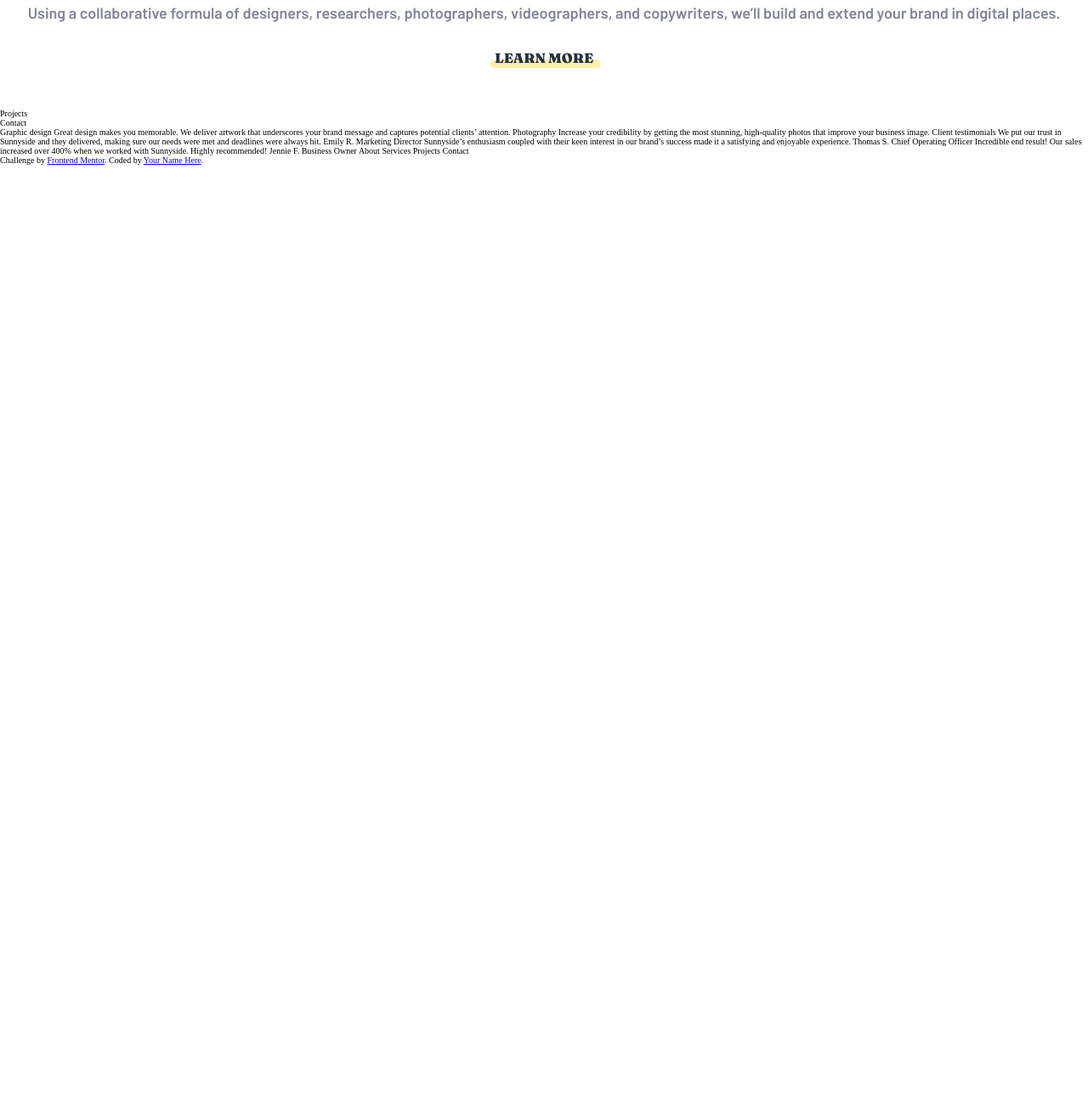
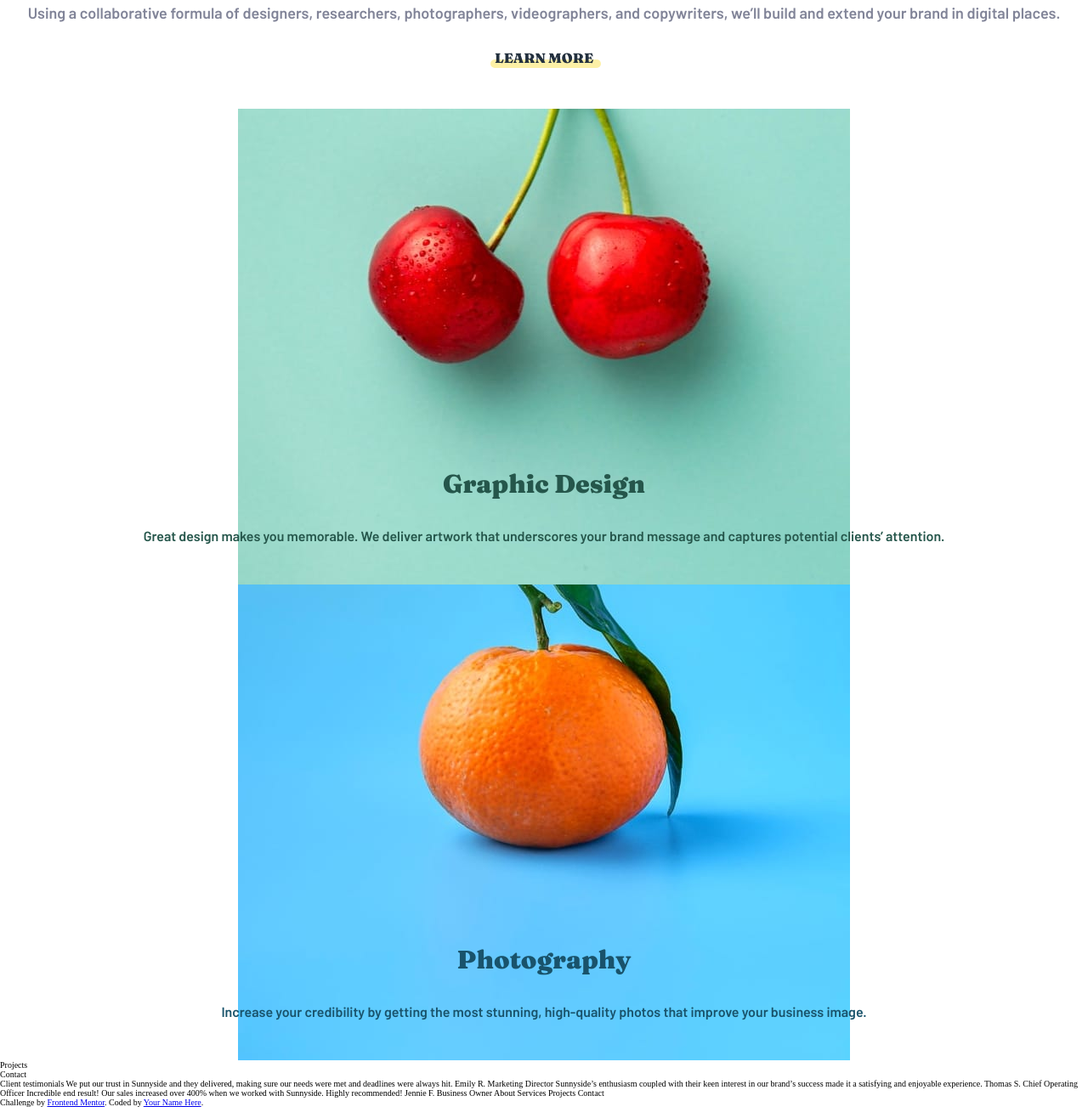
Before and after one commit to emersonhenriquedev/sunnyside-agency, a website: page index.html in a window 1280 px wide. Shown: the part 3086-4389 px from the top of the page at 85% size. Before the commit the page ends 3280 px from the top, so only its background shows below. Drawn offline with Linux system fonts and the light colour scheme.

Commit message:
services

```diff
--- a/index.html
+++ b/index.html
@@ -1,11 +1,14 @@
 <!DOCTYPE html>
 <html lang="en">
+
 <head>
   <meta charset="UTF-8">
-  <meta name="viewport" content="width=device-width, initial-scale=1.0"> <!-- displays site properly based on user's device -->
+  <meta name="viewport" content="width=device-width, initial-scale=1.0">
+  <!-- displays site properly based on user's device -->
   <link rel="preconnect" href="https://fonts.googleapis.com">
   <link rel="preconnect" href="https://fonts.gstatic.com" crossorigin>
-  <link href="https://fonts.googleapis.com/css2?family=Barlow:wght@600&family=Fraunces:wght@700;900&display=swap" rel="stylesheet">
+  <link href="https://fonts.googleapis.com/css2?family=Barlow:wght@600&family=Fraunces:wght@700;900&display=swap"
+    rel="stylesheet">
   <link rel="icon" type="image/png" sizes="32x32" href="./images/favicon-32x32.png">
   <link rel="stylesheet" href="sass/main.css">
   <title>Frontend Mentor | Sunnyside agency landing page</title>
@@ -16,6 +19,7 @@
     .attribution a { color: hsl(228, 45%, 44%); }
   </style> -->
 </head>
+
 <body>
   <header class="header">
     <nav class="navigation">
@@ -43,11 +47,32 @@
       <div class="section-container__text-container">
         <h2 class="heading-primary  u-margin-bottom-medium ">Stand out to the right audience</h2>
         <p class="paragraph">
-          Using a collaborative formula of designers, researchers, photographers, videographers, and copywriters, we’ll build and extend your brand in digital places.
+          Using a collaborative formula of designers, researchers, photographers, videographers, and copywriters, we’ll
+          build and extend your brand in digital places.
         </p>
         <a class="button u-margin-top-medium" href="#">Learn more</a>
       </div>
       <img src="/images/image-stand-out.jpg" alt="image">
+    </section>
+
+    <section class="services">
+      <div class="service" style="background-image: url('../images/image-graphic-design.jpg');">
+        <div class=" service__text-container u-margin-top-medium u-margin-bottom-big">
+          <h3 class="service__title u-margin-bottom-medium">Graphic Design</h3>
+          <p class="service__description">
+            Great design makes you memorable. We deliver artwork that underscores your brand message and captures
+            potential clients’ attention.
+          </p>
+        </div>
+      </div>
+      <div class="service" style="background-image: url('../images/image-photography.jpg');">
+        <div class="service__text-container u-margin-top-medium u-margin-bottom-big">
+          <h3 class="service__title u-margin-bottom-medium">Photography</h3>
+          <p class="service__description">
+            Increase your credibility by getting the most stunning, high-quality photos that improve your business image.
+          </p>
+        </div>
+      </div>
     </section>
     <section class="projects">
       Projects
@@ -60,11 +85,8 @@
 
 
 
-  Graphic design
-  Great design makes you memorable. We deliver artwork that underscores your brand message and captures potential clients’ attention.
 
-  Photography
-  Increase your credibility by getting the most stunning, high-quality photos that improve your business image.
+
 
   Client testimonials
 
@@ -72,7 +94,8 @@
   Emily R.
   Marketing Director
 
-  Sunnyside’s enthusiasm coupled with their keen interest in our brand’s success made it a satisfying and enjoyable experience.
+  Sunnyside’s enthusiasm coupled with their keen interest in our brand’s success made it a satisfying and enjoyable
+  experience.
   Thomas S.
   Chief Operating Officer
 
@@ -90,4 +113,5 @@
     Coded by <a href="#">Your Name Here</a>.
   </div>
 </body>
+
 </html>
--- a/sass/_components.scss
+++ b/sass/_components.scss
@@ -108,6 +108,49 @@
   }
 }
 
+.services {
+  display: flex;
+  flex-direction: column;
+
+}
+.service {
+  // background-image: url('../images/image-graphic-design.jpg');
+  background-position: top ;
+  background-repeat: no-repeat;
+  height: 56rem;
+  width: 100%;
+  text-align: center;
+
+  display: flex;
+  flex-direction: column;
+  justify-content: flex-end;
+
+  &__text-container {
+    padding: 0 1rem;
+
+  }
+
+  &__title {
+    font-family: Fraunces, serif;
+    color: var(--color-primary-dark-1);
+    font-size: 3rem;
+    font-weight: 900;
+  }
+
+  &__description {
+    font-family: Barlow, sans-serif;
+    color: var(--color-primary-dark-1);
+    font-size: 1.6rem;
+    line-height: 2.5rem;
+  }
+
+  &:nth-child(2) &__title,
+  &:nth-child(2) &__description  {
+    color: var(--color-primary-dark-2);
+  }
+
+}
+
 @keyframes arrow-down {
   0% {
 
--- a/sass/_utilities.scss
+++ b/sass/_utilities.scss
@@ -9,3 +9,7 @@
 .u-margin-top-medium {
   margin-top: 3rem !important;
 }
+
+.u-margin-bottom-big {
+  margin-bottom: 4.5rem !important;
+}
```
Also changed, not shown: images/image-graphic-design.jpg (added), images/image-photography.jpg (added), sass/main.css, 1 other file.
